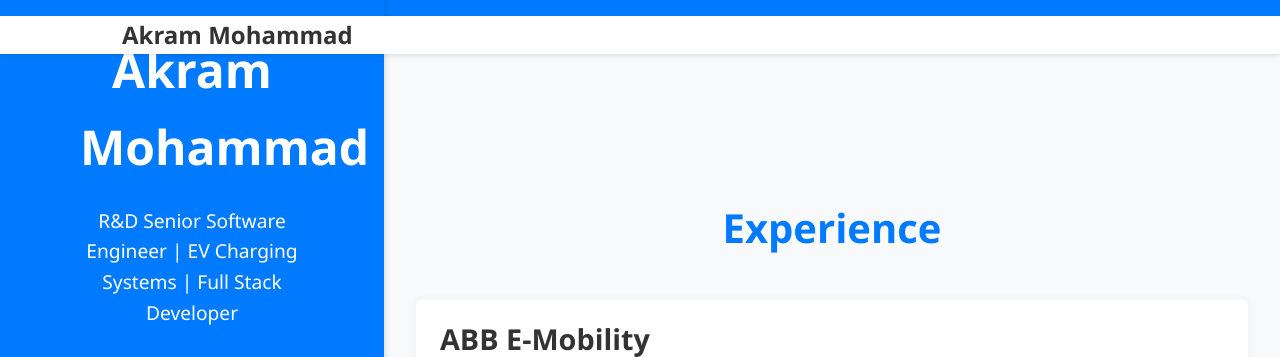
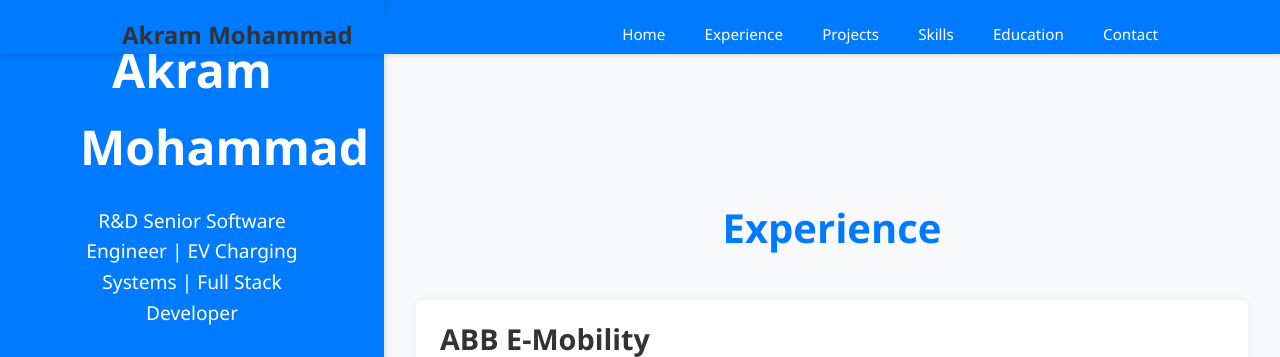
Before and after one commit to Akram1234/p, a plain HTML site: page index.html in a window 1280 px wide. Shown: the top 357 px of the page. Drawn offline with nearby package versions, Linux system fonts and the light colour scheme.

Commit message:
Update style.css

```diff
--- a/style.css
+++ b/style.css
@@ -21,7 +21,7 @@
 
   /* Navbar */
   .navbar {
-    background: #fff;
+    background: #007bff;
     box-shadow: 0 2px 4px rgba(0,0,0,0.1);
     position: fixed;
     width: 100%;
```
